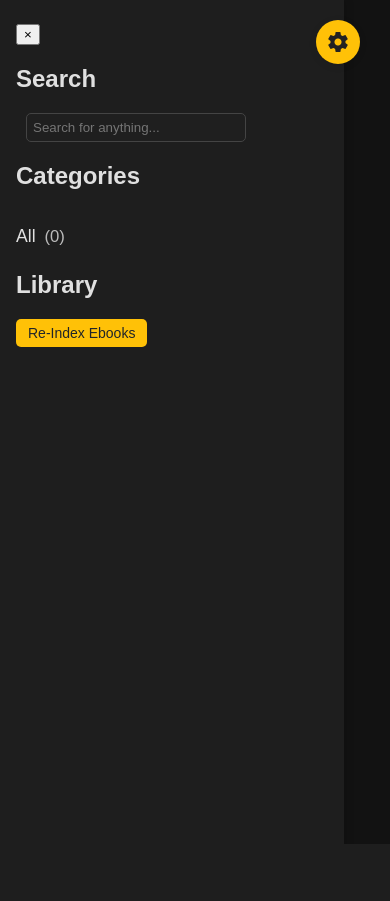
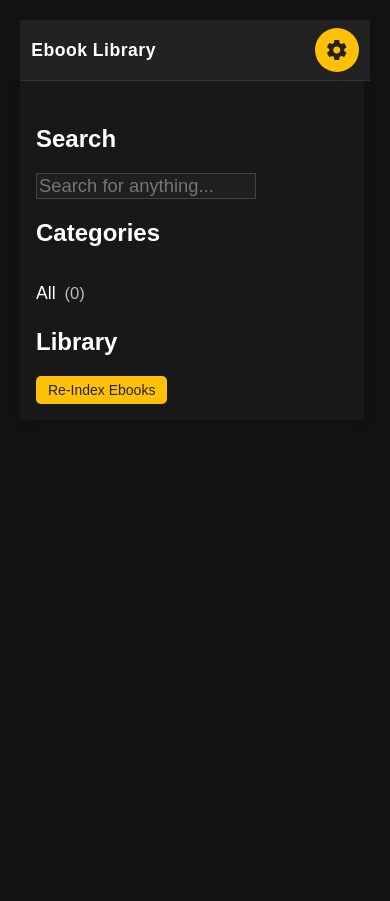
Before and after one commit to dougpark/ebook_library, a Flask app: page / in a window 390 px wide. Before the commit the page ends 844 px from the top, so only its background shows below. Run offline with Flask 3, Linux system fonts and the light colour scheme; data that the repository does not hold is empty.

Commit message:
Enhance responsive top bar and sidebar styles; add highlight button with Material Icons

```diff
--- a/static/styles.css
+++ b/static/styles.css
@@ -1,3 +1,52 @@
+/* Responsive Top Bar Styles */
+.top-bar.responsive-bar {
+  display: flex;
+  align-items: center;
+  justify-content: space-between;
+  width: 100%;
+  background: #222;
+  color: #fff;
+  padding: 0.75rem 1.5rem;
+  box-sizing: border-box;
+  position: relative;
+  z-index: 10;
+  border-bottom: 1px solid #333;
+}
+.bar-title {
+  font-size: 1.7rem;
+  font-weight: 600;
+  letter-spacing: 1px;
+}
+.bar-actions {
+  display: flex;
+  align-items: center;
+}
+.highlight-btn {
+  background: none;
+  border: none;
+  color: #fff;
+  cursor: pointer;
+  font-size: 1.5rem;
+  padding: 0.3rem 0.7rem;
+  border-radius: 4px;
+  transition: background 0.2s;
+}
+.highlight-btn:hover {
+  background: #444;
+}
+@media (max-width: 600px) {
+  .top-bar.responsive-bar {
+    padding: 0.5rem 0.7rem;
+    font-size: 1rem;
+  }
+  .bar-title {
+    font-size: 1.1rem;
+    letter-spacing: 0.5px;
+  }
+  .bar-actions {
+    font-size: 1.2rem;
+  }
+}
 /* General page */
 body {
   font-family: Arial, sans-serif;
@@ -6,39 +55,48 @@ body {
   color: var(--text-color);
 }
 
-.top-bar {
-  margin-bottom: 20px;
+.layout-row {
+  display: flex;
+  flex-direction: row;
+  width: 100%;
+  min-height: calc(100vh - 56px); /* Height of top bar */
 }
-
-input[type="text"] {
-  padding: 6px;
-  width: 300px;
-  margin-left: 10px;
-  background-color: var(--input-bg);
-  color: var(--text-color);
-  border: 1px solid var(--input-border);
-  border-radius: 5px;
+@media (max-width: 600px) {
+  .layout-row {
+    flex-direction: column;
+    min-height: calc(100vh - 44px);
+  }
 }
-
-/* Flash messages */
-.flash {
-  padding: 10px;
-  margin-bottom: 20px;
-  border-radius: 5px;
-  opacity: 1;
-  transition: opacity 0.5s ease-out;
+.sidebar {
+  width: 260px;
+  background: #181818;
+  color: #fff;
+  box-shadow: 2px 0 8px rgba(0,0,0,0.12);
+  z-index: 9;
+  transition: left 0.3s;
+  overflow-y: auto;
+  min-height: 100%;
+  flex-shrink: 0;
+  padding: 24px 16px 16px 16px;
+  position: static;
 }
-
-.flash.success {
-  background: #28a745;
-  color: white;
-  border: none;
+@media (max-width: 600px) {
+  .sidebar {
+    width: 100%;
+    min-height: unset;
+  }
 }
-
-.flash.info {
-  background: #17a2b8;
-  color: white;
-  border: none;
+ .main-content {
+  flex: 1 1 0;
+  padding: 1rem 1.2rem 1rem 1.2rem;
+  min-width: 0;
+  margin-top: 0;
+  display: block;
+}
+@media (max-width: 600px) {
+  .main-content {
+    padding: 1rem 0.5rem 1rem 0.5rem;
+  }
 }
 
 /* Table */
@@ -239,22 +297,24 @@ a {
   width: 100%;
   max-width: 220px;
   box-sizing: border-box;
+  background: var(--input-bg, #1f1f1f);
+  color: var(--text-color, #e0e0e0);
+  border: 1px solid var(--input-border, #444);
+  font-size: 1.15rem;
 }
 
 /* Sidebar styles */
 .sidebar {
-  position: fixed;
-  top: 0;
-  left: 0;
-  width: 200px;
-  height: 100%;
-  background: var(--table-bg, #222);
-  color: var(--text-color, #fff);
-  box-shadow: 2px 0 8px rgba(0,0,0,0.15);
-  z-index: 1000;
-  transition: width 0.3s ease;
+  width: 260px;
+  background: #181818;
+  color: #fff;
+  box-shadow: 2px 0 8px rgba(0,0,0,0.12);
+  z-index: 9;
+  transition: width 0.3s, left 0.3s;
+  overflow-y: auto;
+  min-height: 100%;
   padding: 24px 16px 16px 16px;
-  overflow-y: auto;
+  position: static;
 }
 
 .sidebar.closed {
@@ -278,7 +338,7 @@ a {
 
 .sidebar.active + .main-content,
 .sidebar + .main-content {
-  margin-left: 240px;
+  margin-left: 0px;
   transition: margin-left 0.3s ease;
 }
 
--- a/templates/index.html
+++ b/templates/index.html
@@ -10,9 +10,16 @@
 </head>
 
 <body class="dark-theme">
+    <div class="top-bar responsive-bar">
+        <div class="bar-title">Ebook Library</div>
+        <div class="bar-actions">
+            <button class="highlight-btn" title="Settings">
+                <span class="material-icons">settings</span>
+            </button>
+        </div>
+    </div>
+    <div class="layout-row">
         <div id="sidebar" class="sidebar active">
-        <button id="closeSidebar" class="sidebar-close">&times;</button>
-
 
             <h2>Search</h2>
             <div>
@@ -40,16 +47,6 @@
             </div>
         </div>
         <div id="mainContent" class="main-content">
-        <button id="openSidebar" class="sidebar-open">&#9776; Menu</button>
-
-        <h1>Ebook Library</h1>
-        <div class="top-bar">
-            <div class="top-right">
-                <button class="highlight-btn" title="Settings">
-                    <span class="material-icons">settings</span>
-                </button>
-            </div>
-        </div>
 
             {% with messages=get_flashed_messages() %}
 
@@ -87,7 +84,8 @@
                             ebook.metadata.notes }}</div>
                     </div>
                     <div class="ebook-actions">
-                    <a href="{{ url_for('download', rel_path=ebook.relative_path) }}" class="download-btn">Download</a>
+                        <a href="{{ url_for('download', rel_path=ebook.relative_path) }}"
+                            class="download-btn">Download</a>
                         <button class="save-btn">Update</button>
                     </div>
                 </div>
```
Lines whose indentation alone changed are shown as unchanged.
